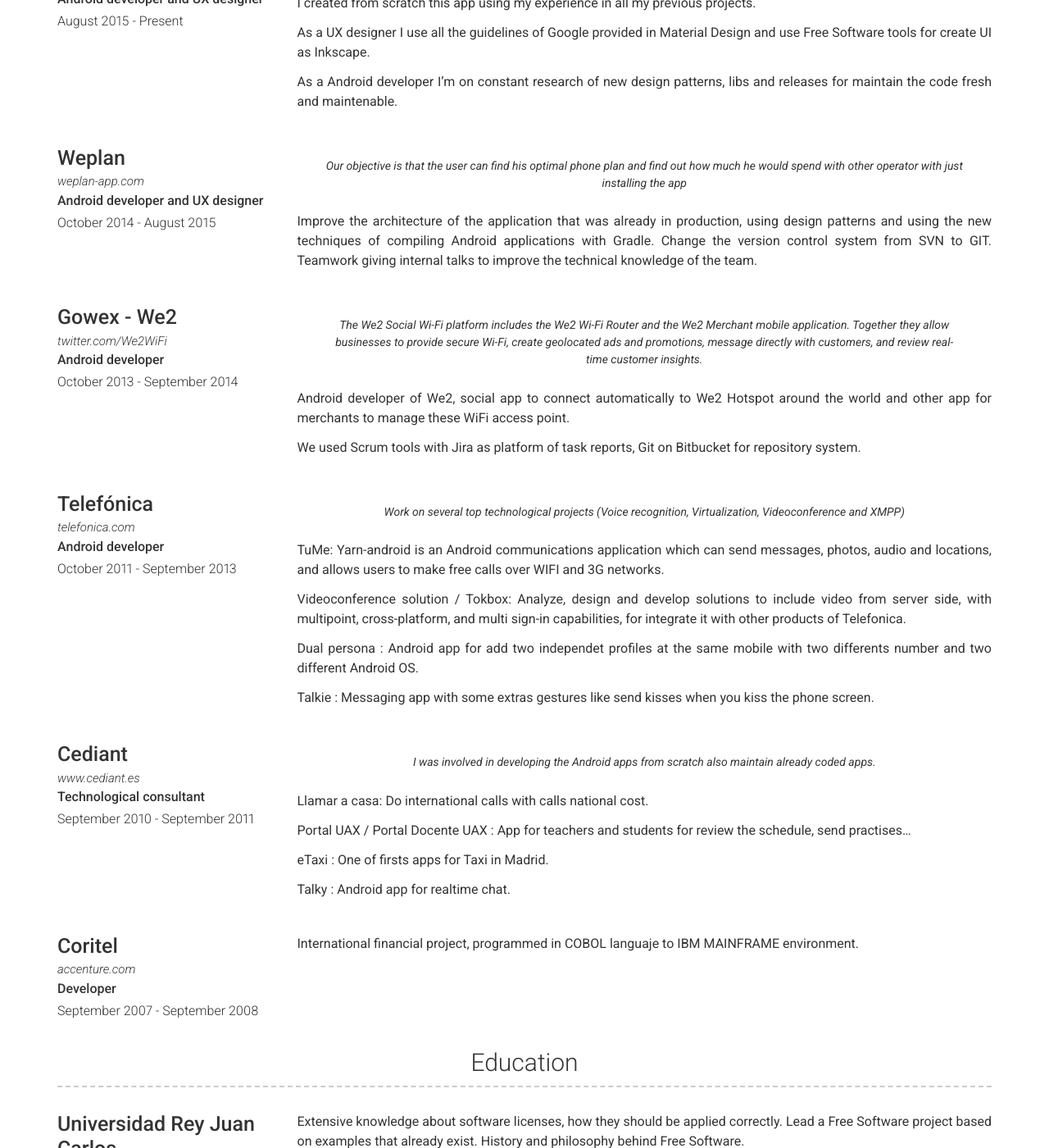
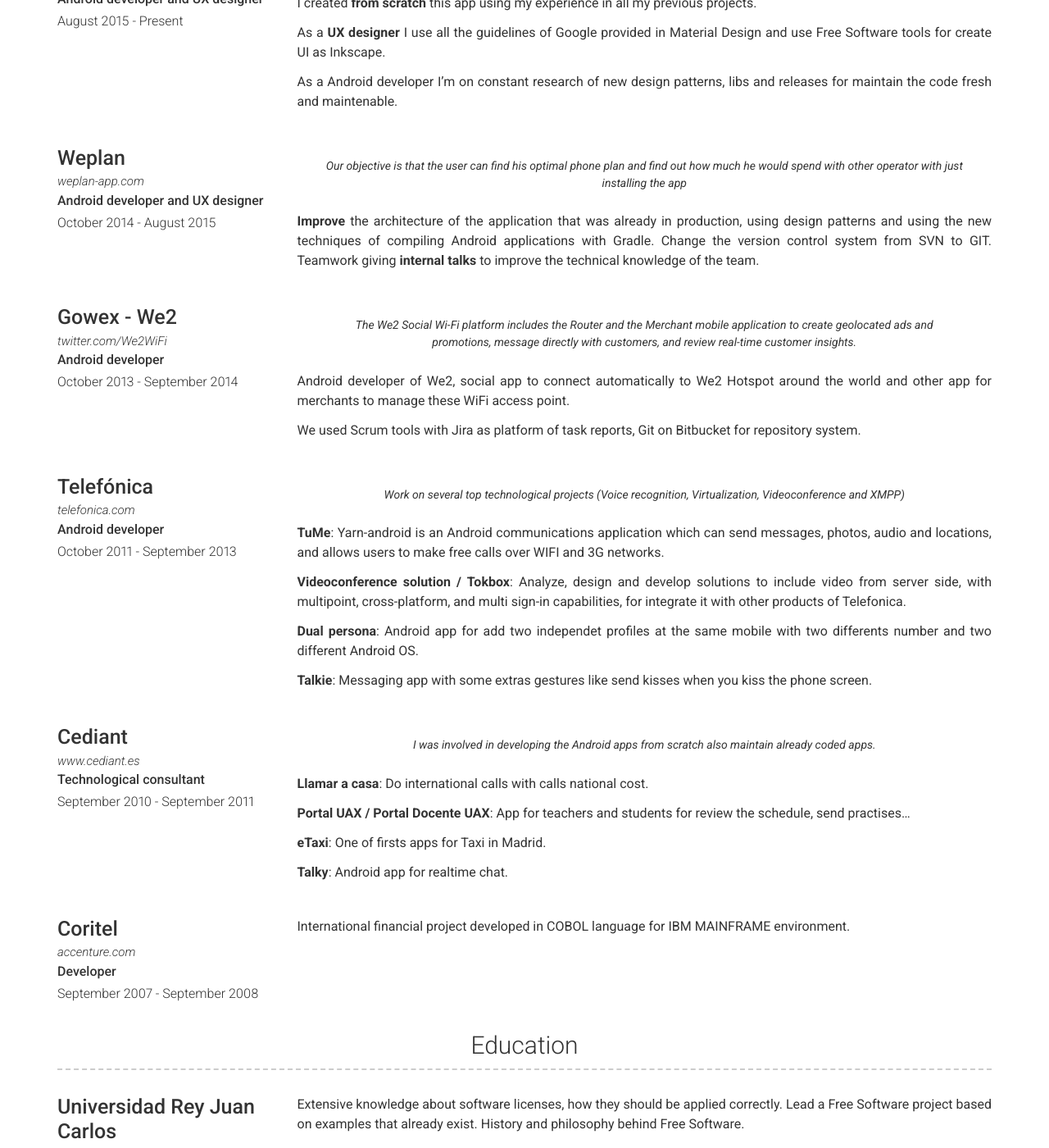
Before and after one commit to olidroide/cv, a Jekyll site: the page built from index.md, in a window 1280 px wide and 1400 px high, scrolled down 685 px. Shown: the whole window at 82% size. Built offline with Jekyll 4.4.1, drawn with Linux system fonts in a browser that asks for light colours; some of the changed text lies outside the part shown.

Commit message:
ADD bolds

```diff
--- a/_config.yml
+++ b/_config.yml
@@ -24,11 +24,11 @@ website: olidroide.es
 # about_title: About Me
 about_profile_image: images/profile.jpg
 about_content: | # this will include new lines to allow paragraphs
-  Software engineer specialized in <mark>Android</mark> (8+ years of experience) and focused in write the best <mark>clean code</mark> and use design patterns. In the last year I'm moving to Python as my main developer skill, DevOps, and Product lead at Cheerfy Ltd.
+  Software engineer specialized in <mark><b>Android</b></mark> (8+ years of experience) and focused in write the best <mark><b>clean code</b></mark> and use design patterns. In the last year I'm moving to <b>Python</b> as my main developer skill, DevOps, and Product lead at Cheerfy Ltd.
 
-  As well I have worked at a number of projects of <mark>all kinds of technical requirements</mark> gaining knowledge, teamwork and leadership skills taking best experiences in each one to be.
+  As well I have worked at a number of projects of <mark><b>all kinds of technical requirements</b></mark> gaining knowledge, teamwork and leadership skills taking best experiences in each one to be.
 
-  My obsession is <mark><b>stay updated</b></mark> and use last versions of everything. Also use all <mark>Software Libre</mark> than I can use in my daily work(Android, Git, Inkscape, Gimp, Manjaro, VSCode, ...)
+  My obsession is <mark><b>stay updated</b></mark> and use last versions of everything. Also use all <mark><b>Software Libre</b></mark> than I can use in my daily work(Android, Git, Inkscape, Gimp, Manjaro, VSCode, ...)
 
 # Projects Section
 # projects_title: Projects
--- a/_data/experience.yml
+++ b/_data/experience.yml
@@ -6,9 +6,9 @@
   quote: >
    Driving Loyalty Through Personalised Experiences in Real Life
   description: | # this will include new lines to allow paragraphs
-    I created from scratch this app using my experience in all my previous projects.
+    I created <b>from scratch</b> this app using my experience in all my previous projects.
 
-    As a UX designer I use all the guidelines of Google provided in Material Design and use Free Software tools for create UI as Inkscape.
+    As a <b>UX designer</b> I use all the guidelines of Google provided in Material Design and use Free Software tools for create UI as Inkscape.
 
     As a Android developer I'm on constant research of new design patterns, libs and releases for maintain the code fresh and maintenable.
 
@@ -20,9 +20,9 @@
   quote: >
    Our objective is that the user can find his optimal phone plan and find out how much he would spend with other operator with just installing the app
   description: | # this will include new lines to allow paragraphs
-    Improve the architecture of the application that was already in production, using design patterns and using the new techniques of compiling Android applications with Gradle.
+    <b>Improve</b> the architecture of the application that was already in production, using design patterns and using the new techniques of compiling Android applications with Gradle.
     Change the version control system from SVN to GIT.
-    Teamwork giving internal talks to improve the technical knowledge of the team.
+    Teamwork giving <b>internal talks</b> to improve the technical knowledge of the team.
 
 - layout: left
   company: Gowex - We2
@@ -30,7 +30,7 @@
   job_title: Android developer
   dates: October 2013 - September 2014
   quote: >
-   The We2 Social Wi-Fi platform includes the We2 Wi-Fi Router and the We2 Merchant mobile application. Together they allow businesses to provide secure Wi-Fi, create geolocated ads and promotions, message directly with customers, and review real-time customer insights.
+   The We2 Social Wi-Fi platform includes the Router and the Merchant mobile application to create geolocated ads and promotions, message directly with customers, and review real-time customer insights.
   description: | # this will include new lines to allow paragraphs
     Android developer of We2, social app to connect automatically to We2 Hotspot around the world and other app for merchants to manage these WiFi access point.
 
@@ -44,13 +44,13 @@
   quote: >
     Work on several top technological projects (Voice recognition, Virtualization, Videoconference and XMPP)
   description: | # this will include new lines to allow paragraphs
-    TuMe: Yarn-android is an Android communications application which can send messages, photos, audio and locations, and allows users to make free calls over WIFI and 3G networks.
+    <b>TuMe</b>: Yarn-android is an Android communications application which can send messages, photos, audio and locations, and allows users to make free calls over WIFI and 3G networks.
 
-    Videoconference solution / Tokbox: Analyze, design and develop solutions to include video from server side, with multipoint, cross-platform, and multi sign-in capabilities, for integrate it with other products of Telefonica.
+    <b>Videoconference solution / Tokbox</b>: Analyze, design and develop solutions to include video from server side, with multipoint, cross-platform, and multi sign-in capabilities, for integrate it with other products of Telefonica.
 
-    Dual persona : Android app for add two independet profiles at the same mobile with two differents number and two different Android OS.
+    <b>Dual persona</b>: Android app for add two independet profiles at the same mobile with two differents number and two different Android OS.
 
-    Talkie : Messaging app with some extras gestures like send kisses when you kiss the phone screen.
+    <b>Talkie</b>: Messaging app with some extras gestures like send kisses when you kiss the phone screen.
 
 - layout: left
   company: Cediant
@@ -60,13 +60,13 @@
   quote: >
     I was involved in developing the Android apps from scratch also maintain already coded apps.
   description: | # this will include new lines to allow paragraphs
-    Llamar a casa: Do international calls with calls national cost.
+    <b>Llamar a casa</b>: Do international calls with calls national cost.
 
-    Portal UAX / Portal Docente UAX : App for teachers and students for review the schedule, send practises…
+    <b>Portal UAX / Portal Docente UAX</b>: App for teachers and students for review the schedule, send practises…
 
-    eTaxi : One of firsts apps for Taxi in Madrid.
+    <b>eTaxi</b>: One of firsts apps for Taxi in Madrid.
 
-    Talky : Android app for realtime chat.
+    <b>Talky</b>: Android app for realtime chat.
 
 - layout: left
   company: Coritel
@@ -74,4 +74,4 @@
   job_title: Developer
   dates: September 2007 - September 2008
   description: | # this will include new lines to allow paragraphs
-     International financial project, programmed in COBOL languaje to IBM MAINFRAME environment.
+     International financial project developed in COBOL language for IBM MAINFRAME environment.
```
